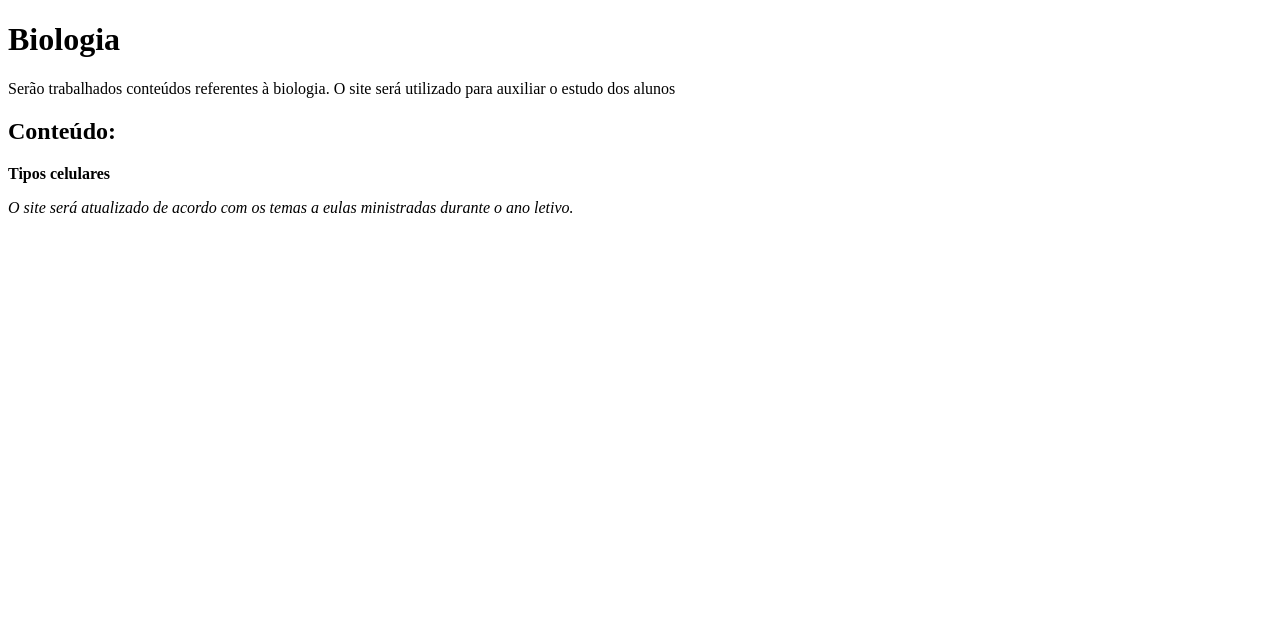
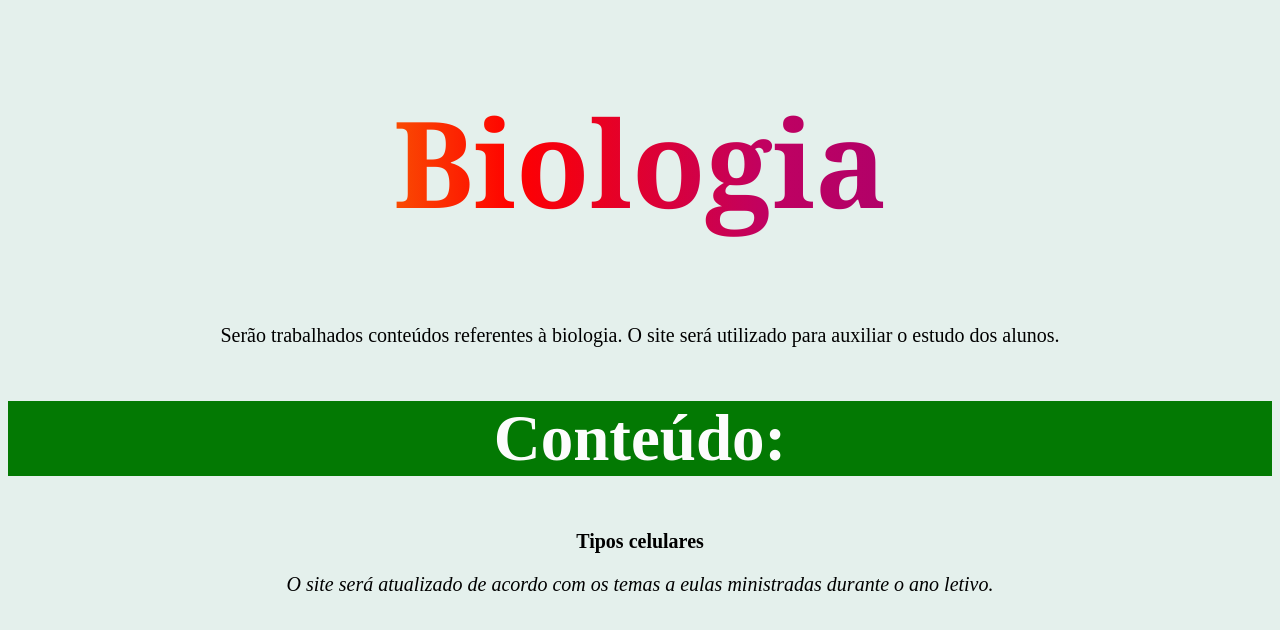
Before and after one commit to lyapereira/site-biologia-em, a plain HTML site: page index.html in a window 1280 px wide. Drawn offline with Linux system fonts and the light colour scheme.

Commit message:
atualização do index

```diff
--- a/index.html
+++ b/index.html
@@ -1,14 +1,18 @@
 <!DOCTYPE html>
 <html lang="en">
+
 <head>
     <meta charset="UTF-8">
     <meta http-equiv="X-UA-Compatible" content="IE=edge">
     <meta name="viewport" content="width=device-width, initial-scale=1.0">
     <title>Document</title>
+    <link rel="stylesheet" href="style.css">
+
 </head>
+
 <body>
     <h1>Biologia</h1>
-<p>Serão trabalhados conteúdos referentes à biologia. O site será utilizado para auxiliar o estudo dos alunos</p>
+    <p>Serão trabalhados conteúdos referentes à biologia. O site será utilizado para auxiliar o estudo dos alunos.</p>
     <h2>Conteúdo:</h2>
     <p><b>Tipos celulares</b></p>
     <p></p>
@@ -17,4 +21,5 @@
     <p><i>O site será atualizado de acordo com os temas a eulas ministradas durante o ano letivo.</i></p>
 
 </body>
+
 </html>
```
Lines whose indentation alone changed are shown as unchanged.
